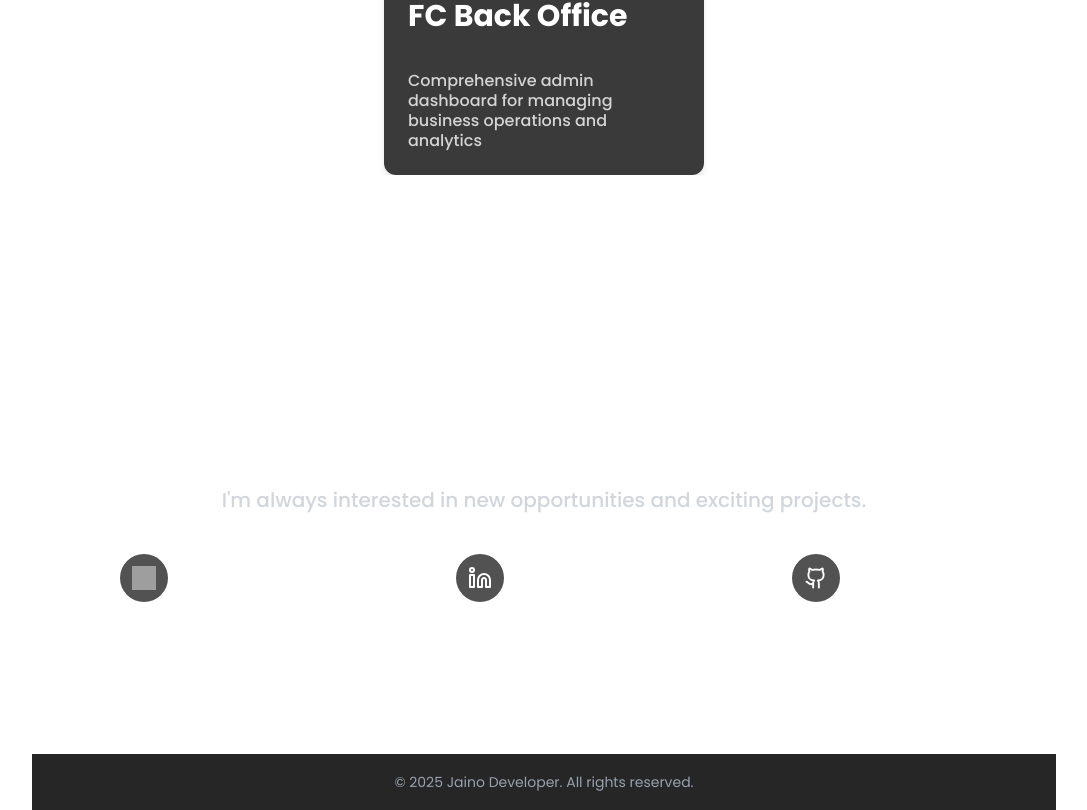
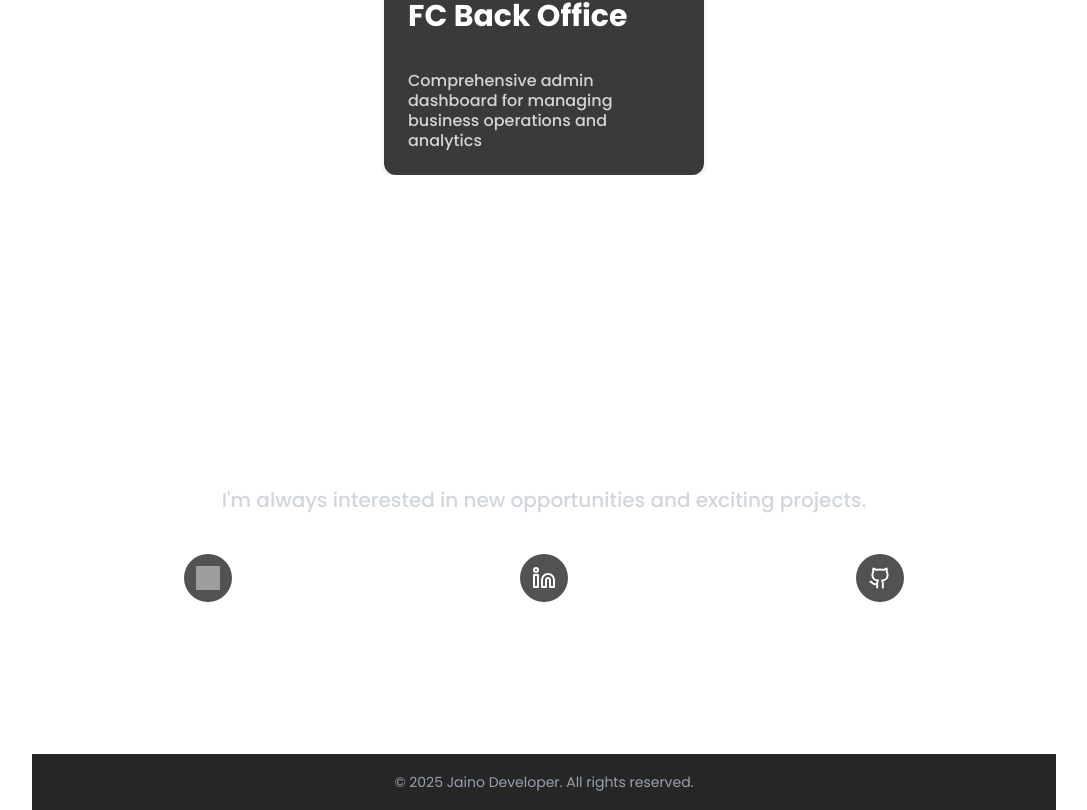
Before and after one commit to jaino-song/jaino-song.github.io, a Next.js app: page / in a window 1280 px wide. Shown: the part 2353-3163 px from the top of the page, without its empty margins (96-1183 px from the left). Built offline with nearby package versions, Linux system fonts and the light colour scheme; grey boxes are pictures that could not be loaded.

Commit message:
fix: contact flex fix

```diff
--- a/src/app/components/Contact.tsx
+++ b/src/app/components/Contact.tsx
@@ -8,16 +8,16 @@ const Contact = () => {
             <h4 className="self-stretch text-center justify-start text-gray-300 text-base sm:text-lg md:text-xl font-medium font-['Poppins'] leading-snug">I&apos;m always interested in new opportunities and exciting projects.</h4>
         </article>
         <article className="w-full flex flex-row items-center justify-center gap-3 sm:gap-4">
-          <div className="phone:hidden flex-1">
+          <div className="phone:hidden flex-1 flex justify-center items-center">
             <ContactBtn text="Email" img="/svg/Mail.svg" link="mailto:david.jh.song@gmail.com" />
           </div>
-          <div className="hidden phone:inline-block flex-1">
+          <div className="hidden phone:flex flex-1 justify-center items-center">
             <ContactBtn text="david.jh.song@gmail.com" img="/svg/Mail.svg" link="mailto:david.jh.song@gmail.com" />
           </div>
-          <div className=" flex-1">
+          <div className=" flex-1 flex justify-center items-center">
             <ContactBtn text="LinkedIn" img="/svg/Linkedin.svg" link="https://www.linkedin.com/in/jaino-developer/" />
           </div>
-          <div className="flex-1">
+          <div className="flex-1 flex justify-center items-center">
             <ContactBtn text="GitHub" img="/svg/Github.svg" link="https://github.com/jaino-song" />
           </div>
         </article>
--- a/src/app/components/Hero.tsx
+++ b/src/app/components/Hero.tsx
@@ -25,7 +25,7 @@ const Hero = () => {
     return (
         <section className="w-full min-h-[75vh] bg-neutral-800 inline-flex flex-col justify-center items-center sm:px-6">
             <div className="flex flex-col justify-center items-center gap-6 sm:gap-8 md:gap-10 max-w-6xl">
-                <h1 className="text-center justify-start text-Main-Text text-3xl sm:text-4xl md:text-5xl lg:text-6xl font-bold font-['Poppins'] leading-tight sm:leading-snug">Problem Solving Software Engineer</h1>
+                <h1 className="text-center justify-start text-Main-Text text-3xl sm:text-4xl md:text-5xl lg:text-6xl font-bold font-['Poppins'] leading-tight sm:leading-snug">Problem Solving<br className="hidden phone:block" /><span className="inline phone:hidden"> </span>Software Engineer</h1>
                 <h3 className="text-center justify-start text-neutral-400 text-base sm:text-lg md:text-xl lg:text-2xl font-normal font-['Poppins'] leading-relaxed">Engineering Full Stack Web Solutions to Maximize Business Performance</h3>
                 <div className="flex flex-row justify-start items-center gap-4 sm:gap-6 md:gap-8">
                     <Button text="Find Out More" onClick={handleFindOutMore} bgColor="neutral-600" textColor="neutral-200" className="w-33 phone:w-44" />
```
